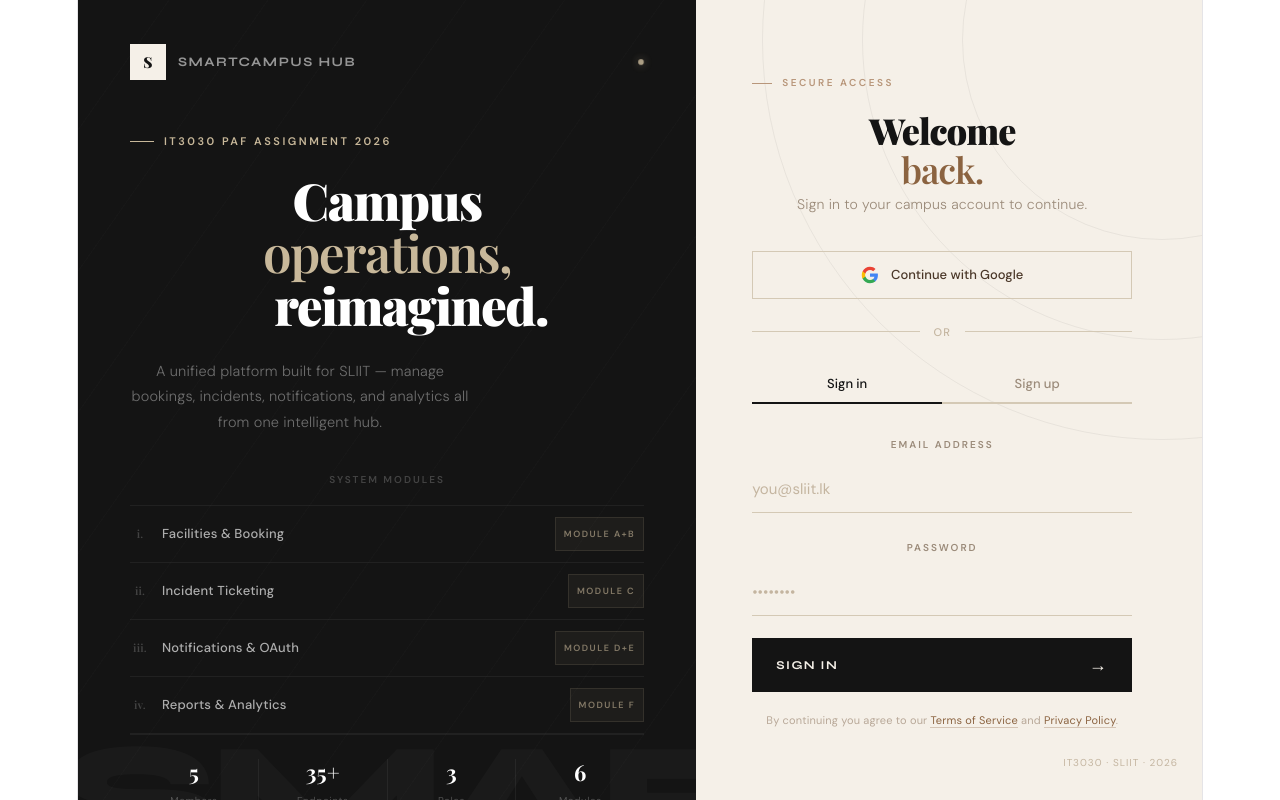
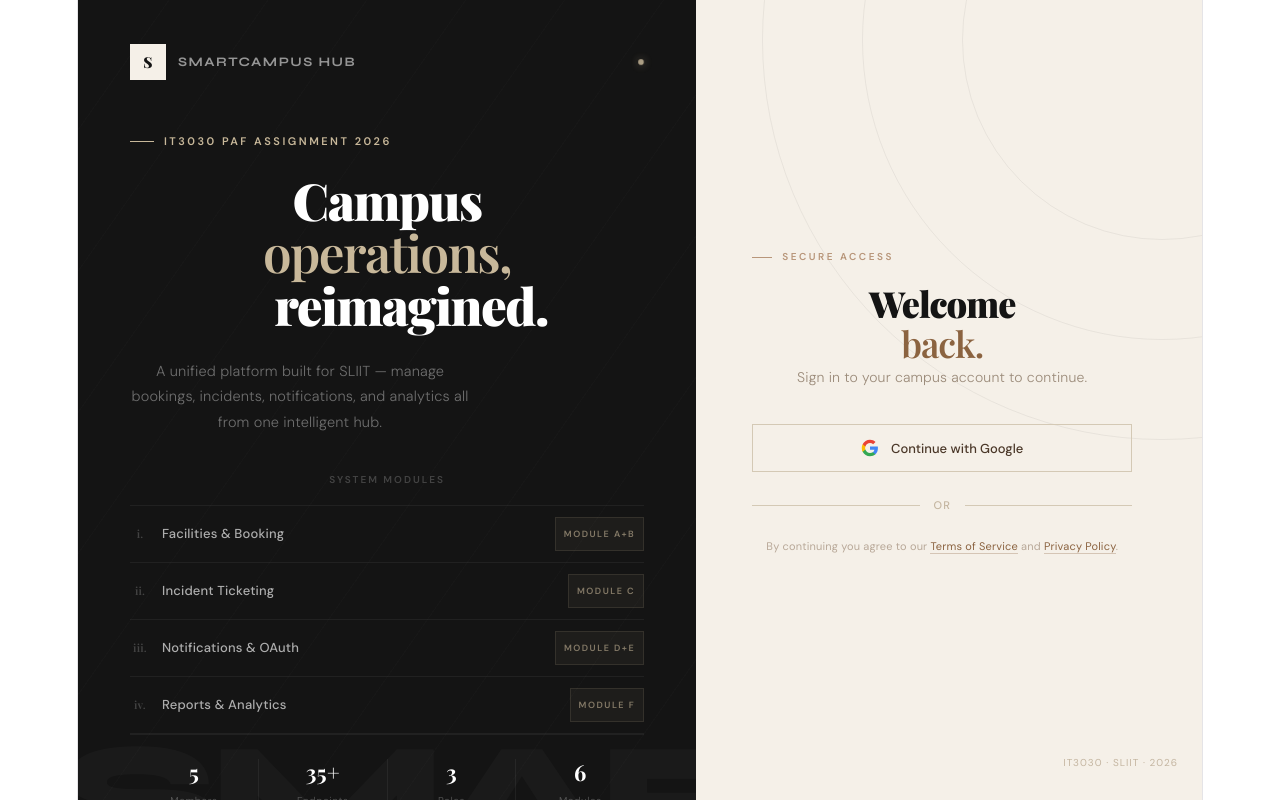
Before and after one commit to Safa-M-Rafeed/it3030-paf-2026-smart-campus-groupY3S1-WD-57, a React (Vite) app in the folder client/: page /login in a window 1280 px wide. Built offline with nearby package versions, Linux system fonts and the light colour scheme; a web font is replaced by a local one.

Commit message:
Removed Signin and Signup from login page

```diff
--- a/client/src/pages/LoginPage.jsx
+++ b/client/src/pages/LoginPage.jsx
@@ -311,7 +311,6 @@ const styles = `
 `;
 
 export default function LoginPage() {
-  const [tab, setTab] = useState('signin');
   const [loading, setLoading] = useState(false);
 
   const handleGoogle = () => {
@@ -413,58 +412,6 @@ export default function LoginPage() {
               <div className="sc-or-line" />
             </div>
 
-            {/* Tabs */}
-            <div className="sc-tabs">
-              <button
-                className={`sc-tab ${tab === 'signin' ? 'active' : ''}`}
-                onClick={() => setTab('signin')}
-              >Sign in</button>
-              <button
-                className={`sc-tab ${tab === 'signup' ? 'active' : ''}`}
-                onClick={() => setTab('signup')}
-              >Sign up</button>
-            </div>
-
-            {/* Sign In */}
-            {tab === 'signin' && (
-              <div>
-                <div className="sc-field">
-                  <label className="sc-field-label">Email Address</label>
-                  <input className="sc-field-input" type="email" placeholder="you@sliit.lk" />
-                </div>
-                <div className="sc-field">
-                  <label className="sc-field-label">Password</label>
-                  <input className="sc-field-input" type="password" placeholder="••••••••" />
-                </div>
-                <button className="sc-btn-primary" onClick={handleSubmit}>
-                  <span>{loading ? 'Please wait...' : 'Sign in'}</span>
-                  <span className="sc-btn-arrow">→</span>
-                </button>
-              </div>
-            )}
-
-            {/* Sign Up */}
-            {tab === 'signup' && (
-              <div>
-                <div className="sc-field">
-                  <label className="sc-field-label">Full Name</label>
-                  <input className="sc-field-input" type="text" placeholder="Kasun Perera" />
-                </div>
-                <div className="sc-field">
-                  <label className="sc-field-label">Email Address</label>
-                  <input className="sc-field-input" type="email" placeholder="you@sliit.lk" />
-                </div>
-                <div className="sc-field">
-                  <label className="sc-field-label">Password</label>
-                  <input className="sc-field-input" type="password" placeholder="••••••••" />
-                </div>
-                <button className="sc-btn-primary" onClick={handleSubmit}>
-                  <span>{loading ? 'Please wait...' : 'Create account'}</span>
-                  <span className="sc-btn-arrow">→</span>
-                </button>
-              </div>
-            )}
-
             <div className="sc-terms">
               By continuing you agree to our <a href="#">Terms of Service</a> and{' '}
               <a href="#">Privacy Policy</a>.
```
